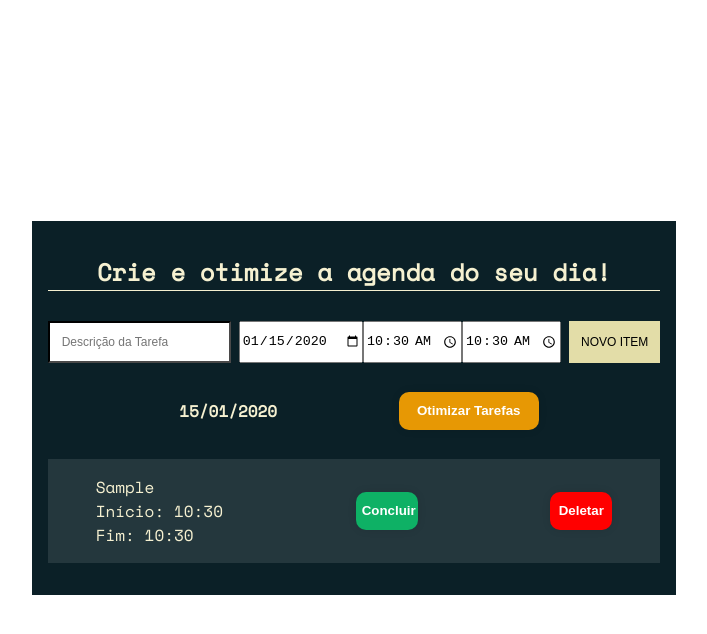
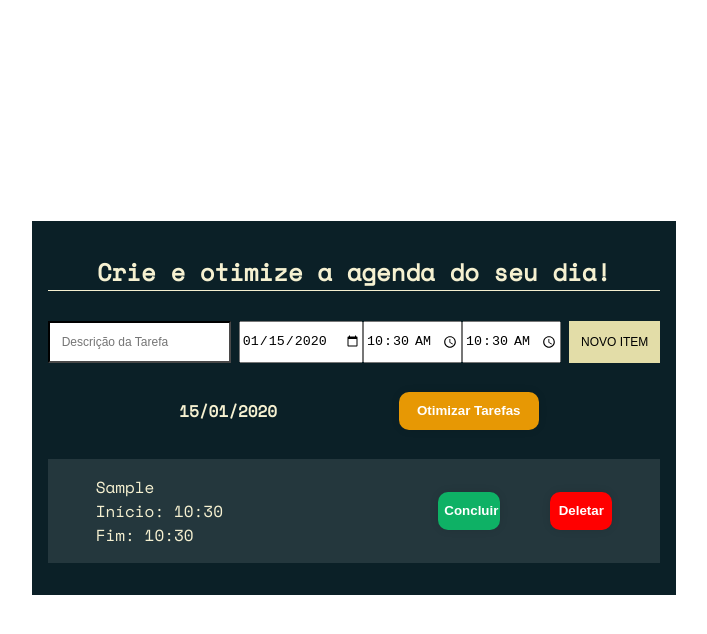
Before and after one commit to projeto-de-algoritmos/AgendaInteligente, a plain HTML site: page index.html in a window 1280 px wide. Both pictures are taken after typing "Sample", "2020-01-15", "10:30", "10:30" into the empty fields and a click on the button "NOVO ITEM". Shown: the whole page, without its empty margins (294-1001 px from the left). Drawn offline with nearby package versions, Linux system fonts and the light colour scheme; a web font is replaced by a local one.

Commit message:
Mudança em estilização de texto e botões

```diff
--- a/assets/css/layout/content.css
+++ b/assets/css/layout/content.css
@@ -1,6 +1,7 @@
 .content {
    margin: 0;
    word-wrap: break-word;
+   max-width: 350px;
 }
 
 .content-data{
--- /dev/null
+++ b/assets/css/layout/task-buttons.css
@@ -0,0 +1,5 @@
+.task-buttons{
+    display: flex;
+    align-items: center;
+    justify-content: space-evenly;
+}
--- a/assets/css/modules/check-button.css
+++ b/assets/css/modules/check-button.css
@@ -11,4 +11,5 @@
    font-weight: bold;
    text-align: center;
    color: var(--branco);
+   margin-right: 50px;
 }
--- a/assets/js/components/criaTarefa.js
+++ b/assets/js/components/criaTarefa.js
@@ -40,7 +40,7 @@ export const handleNovoItem = (evento) => {
 export const Tarefa = ({ valor, dataFormatada, initDate, endDate, concluida}, id) => {
 
     const tarefa = document.createElement('li')
-    const conteudo =
+    const conteudoTarefa =
     `
     <div class="task-info">
         <p class="content">${valor}</p>
@@ -49,16 +49,21 @@ export const Tarefa = ({ valor, dataFormatada, initDate, endDate, concluida}, id
     </div>
     `
 
-
     if(concluida){
         tarefa.classList.add('done')
     }
 
     tarefa.classList.add('task')
-    tarefa.innerHTML = conteudo
+    tarefa.innerHTML = conteudoTarefa
 
-    tarefa.appendChild(BotaoConclui(carregaTarefa, id))
-    tarefa.appendChild(BotaoDeleta(carregaTarefa, id))
+    const botoesTarefa = document.createElement('div')
+
+    botoesTarefa.classList.add('task-buttons')
+
+    botoesTarefa.appendChild(BotaoConclui(carregaTarefa, id))
+    botoesTarefa.appendChild(BotaoDeleta(carregaTarefa, id))
+
+    tarefa.appendChild(botoesTarefa)
 
     return tarefa;
 }
--- a/index.html
+++ b/index.html
@@ -11,6 +11,7 @@
    <link rel="stylesheet" href="./assets/css/layout/dialog.css">
    <link rel="stylesheet" href="./assets/css/layout/form.css">
    <link rel="stylesheet" href="./assets/css/layout/list.css">
+   <link rel="stylesheet" href="./assets/css/layout/task-buttons.css">
    <link rel="stylesheet" href="./assets/css/layout/task-info.css">
    <link rel="stylesheet" href="./assets/css/layout/text-center.css">
    <link rel="stylesheet" href="./assets/css/modules/dialog/dialog-button.css">
```
